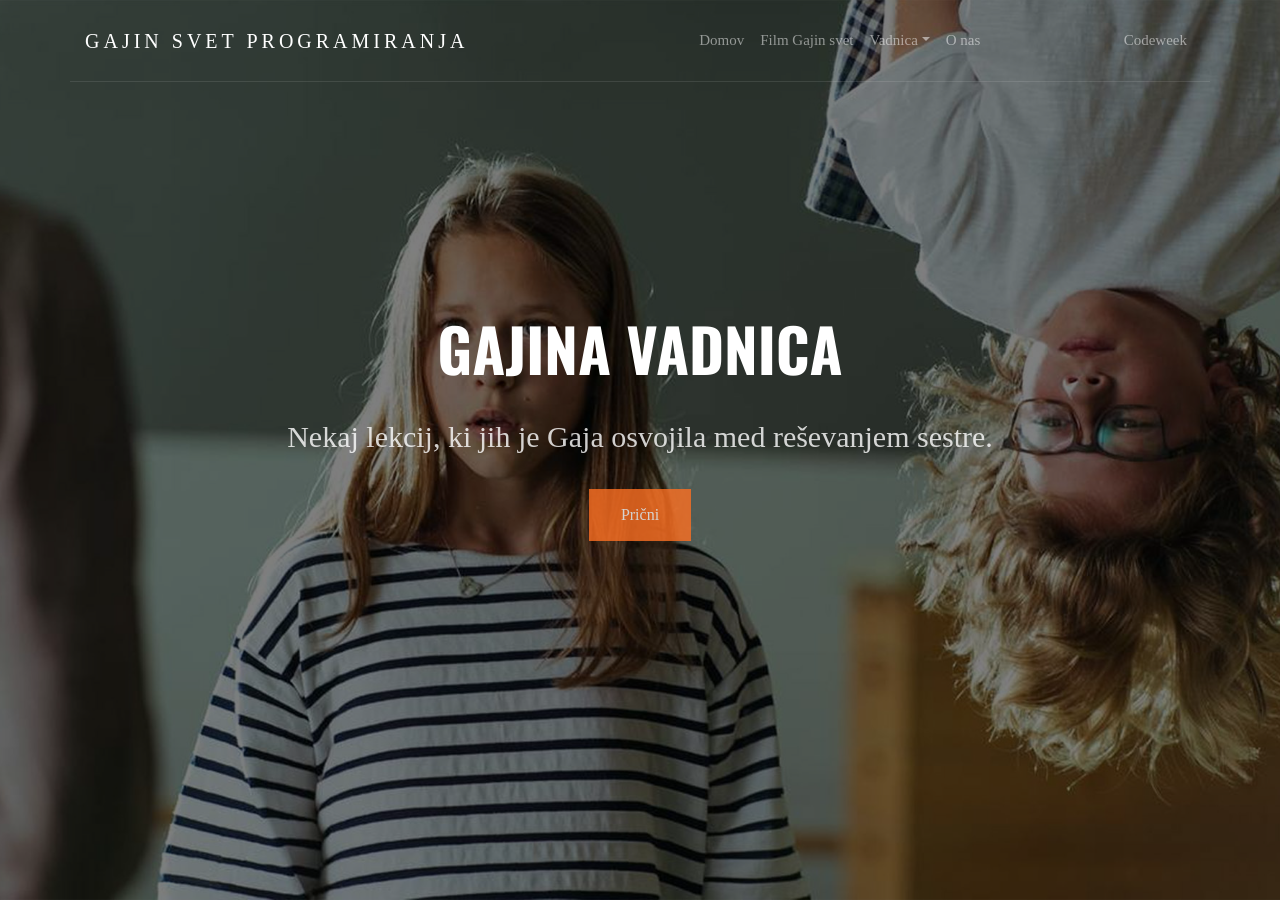
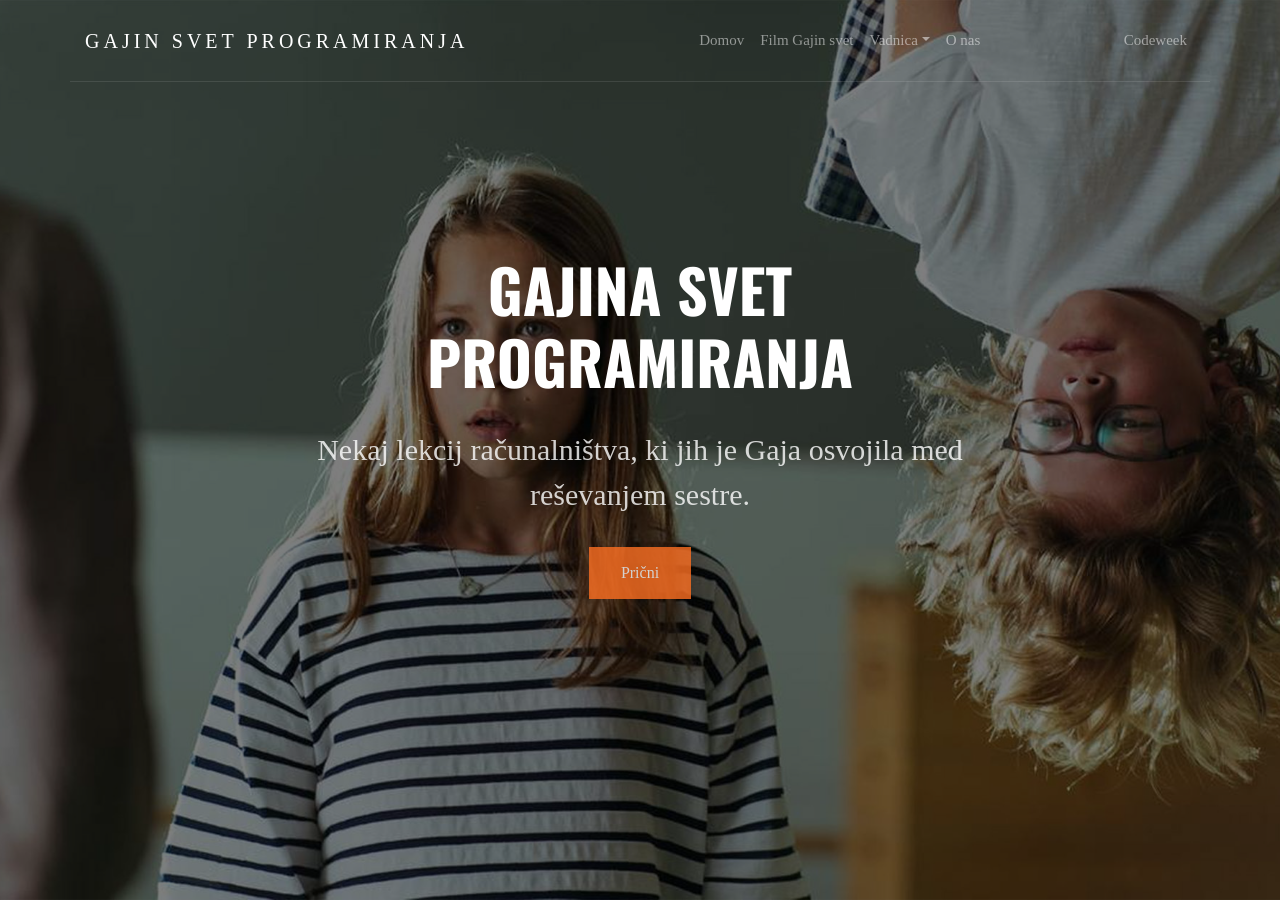
Before and after one commit to codeweeksi/gajin-svet, a Jekyll site: the page built from index.md, in a window 1280 px wide and 900 px high. Built offline with Jekyll 4.4.1, drawn with Linux system fonts in a browser that asks for light colours; some web fonts are replaced; comment, search, counter and statistics services are not loaded.

Commit message:
changed h1 content

```diff
--- a/_layouts/home.html
+++ b/_layouts/home.html
@@ -10,8 +10,8 @@ layout: default
       <div class="col-md-8 text-center">
 
         <div class="mb-5 element-animate">
-          <h1>Gajina vadnica</h1>
-          <p class="lead">Nekaj lekcij, ki jih je Gaja osvojila med reševanjem sestre.</p>
+          <h1>Gajina svet programiranja</h1>
+          <p class="lead">Nekaj lekcij računalništva, ki jih je Gaja osvojila med reševanjem sestre.</p>
           <p><a href="#" class="btn btn-primary">Prični</a></p>
         </div>
       </div>
```
